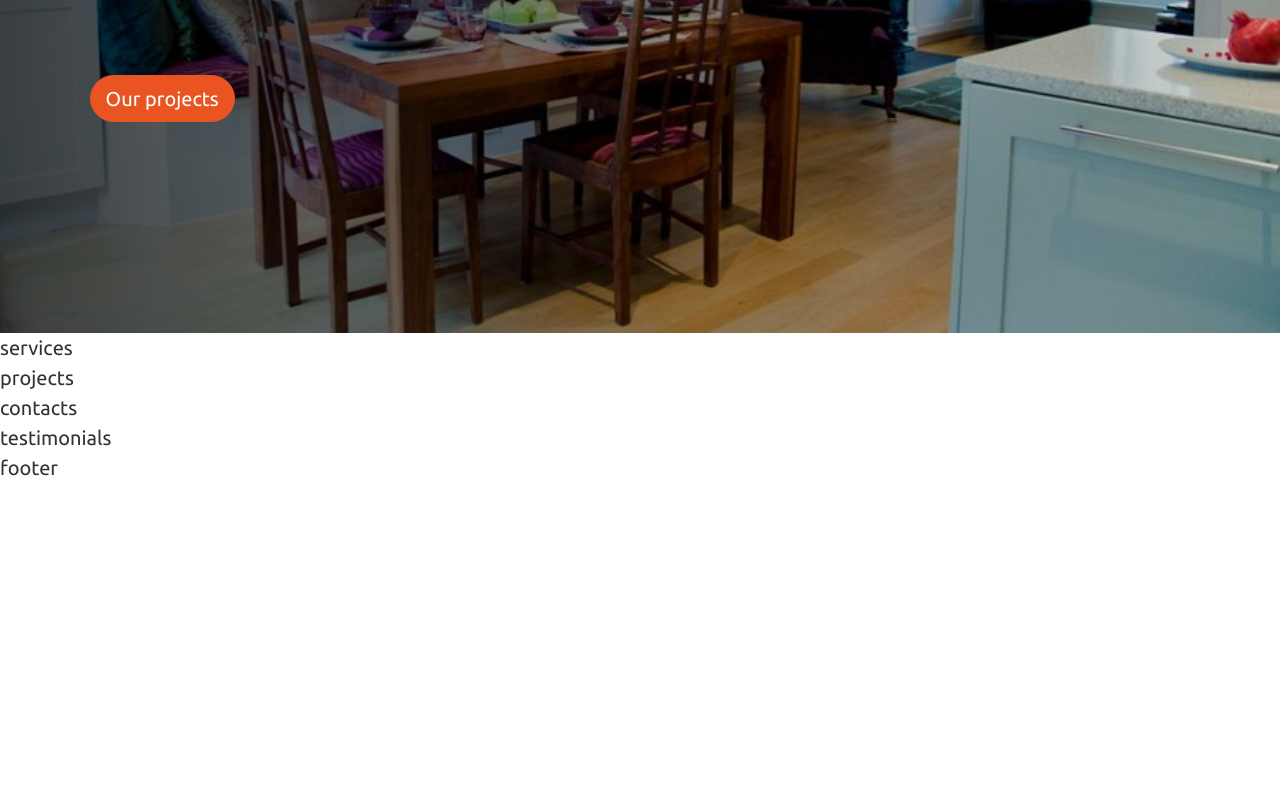
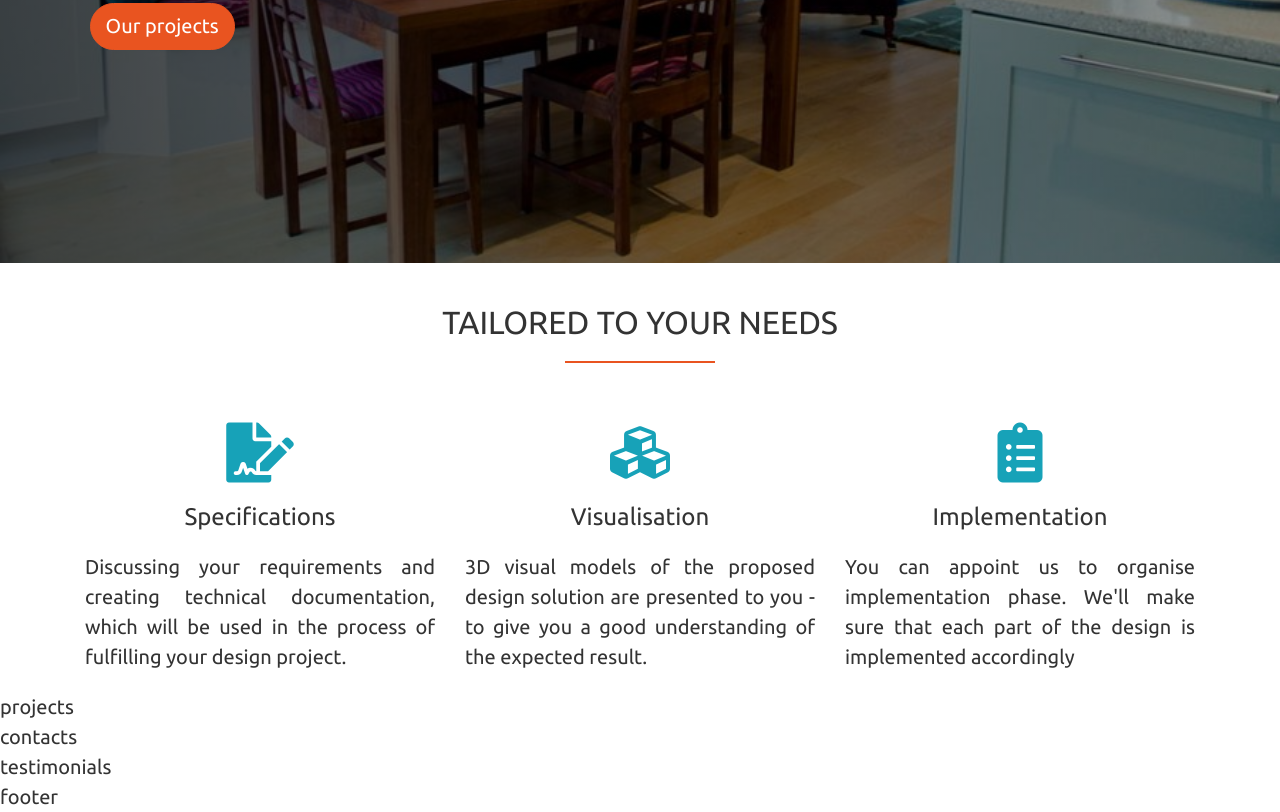
Before and after one commit to koleaby4/dom-designs, a plain HTML site: page index.html in a window 1280 px wide. Shown: the part 537-1349 px from the top of the page. Before the commit the page ends 1020 px from the top, so only its background shows below. Drawn offline with nearby package versions, Linux system fonts and the light colour scheme.

Commit message:
add content and inital styling for services section

```diff
--- a/assets/css/style.css
+++ b/assets/css/style.css
@@ -1,3 +1,5 @@
+/* #E95420 */
+
 * {
   margin: 0;
   padding: 0;
@@ -16,13 +18,43 @@ body {
   position: relative;
 }
 
-/* landing */
+/* ---- COMMON ----  */
 
-.section-landing {
+h1 {
+  margin: 2rem;
+  text-align: center;
+  font-size: 160%;
+  text-transform: uppercase;
+}
+
+h2 {
+  font-size: 120%;
+}
+
+/* buttons */
+
+.btn {
+  border-radius: 200px;
+}
+
+/* horisontal line below H1 */
+h1:after {
+  display: block;
+  height: 2px;
+  background-color: #e95420;
+  content: "";
+  width: 150px;
+  margin: 0 auto;
+  margin-top: 20px;
+}
+
+/* ---- HEADER ----  */
+
+header {
   background-image: linear-gradient(
       to right,
       rgba(0, 0, 0, 0.7),
-      rgba(0, 0, 0, 0.1)
+      rgba(0, 0, 0, 0.4)
     ),
     url("../images/landing-background.jpg");
   background-size: cover;
@@ -33,12 +65,29 @@ body {
 
 .btn-holder {
   position: absolute;
-  top: 60%;
+  top: 40%;
   left: 7%;
 }
 
-/* buttons */
+/* ---- SERVICES ----  */
 
-.btn {
-  border-radius: 200px;
+.service-tile {
 }
+
+.service-header {
+  display: block;
+  text-align: center;
+  margin-bottom: 20px;
+}
+
+.service-tile i {
+  display: block;
+  font-size: 300%;
+  /* color: #e95420; */
+  margin: 20px 0;
+  text-align: center;
+}
+
+.service-description {
+  text-align: justify;
+}
--- a/index.html
+++ b/index.html
@@ -13,6 +13,12 @@
     <link
       href="https://fonts.googleapis.com/css?family=Roboto:300,400,400i,700"
       rel="stylesheet"
+    />
+    <link
+      rel="stylesheet"
+      href="https://use.fontawesome.com/releases/v5.8.2/css/all.css"
+      integrity="sha384-oS3vJWv+0UjzBfQzYUhtDYW+Pj2yciDJxpsK1OYPAYjqT085Qq/1cq5FLXAZQ7Ay"
+      crossorigin="anonymous"
     />
     <meta name="viewport" content="width=device-width, initial-scale=1.0" />
     <title>Dom Designs</title>
@@ -54,17 +60,48 @@
           </ul>
         </div>
       </nav>
-    </header>
-    <section class="section-landing">
       <div class="btn-holder">
         <button type="button" class="btn btn-primary btn-projects">
           Our projects
         </button>
       </div>
+    </header>
 
-      <div class="col-9"></div>
+    <section class="section-services">
+      <h1>Tailored to Your Needs</h1>
+
+      <div class="container">
+        <div class="row">
+          <div class="col-md-4 service-tile">
+            <i class="fas fa-file-signature text-info"></i>
+            <h2 class="service-header">Specifications</h2>
+            <p class="service-description">
+              Discussing your requirements and creating technical documentation,
+              which will be used in the process of fulfilling your design
+              project.
+            </p>
+          </div>
+
+          <div class="col-md-4 service-tile">
+            <i class="fas fa-cubes text-info"></i>
+            <h2 class="service-header">Visualisation</h2>
+            <p class="service-description">
+              3D visual models of the proposed design solution are presented to
+              you - to give you a good understanding of the expected result.
+            </p>
+          </div>
+
+          <div class="col-md-4 service-tile">
+            <i class="fas fa-clipboard-list text-info"></i>
+            <h2 class="service-header">Implementation</h2>
+            <p class="service-description">
+              You can appoint us to organise implementation phase. We'll make
+              sure that each part of the design is implemented accordingly
+            </p>
+          </div>
+        </div>
+      </div>
     </section>
-    <section class="section-services">services</section>
     <section class="section-projects">projects</section>
     <section class="section-contacts">contacts</section>
     <section class="section-testimonials">testimonials</section>
```
